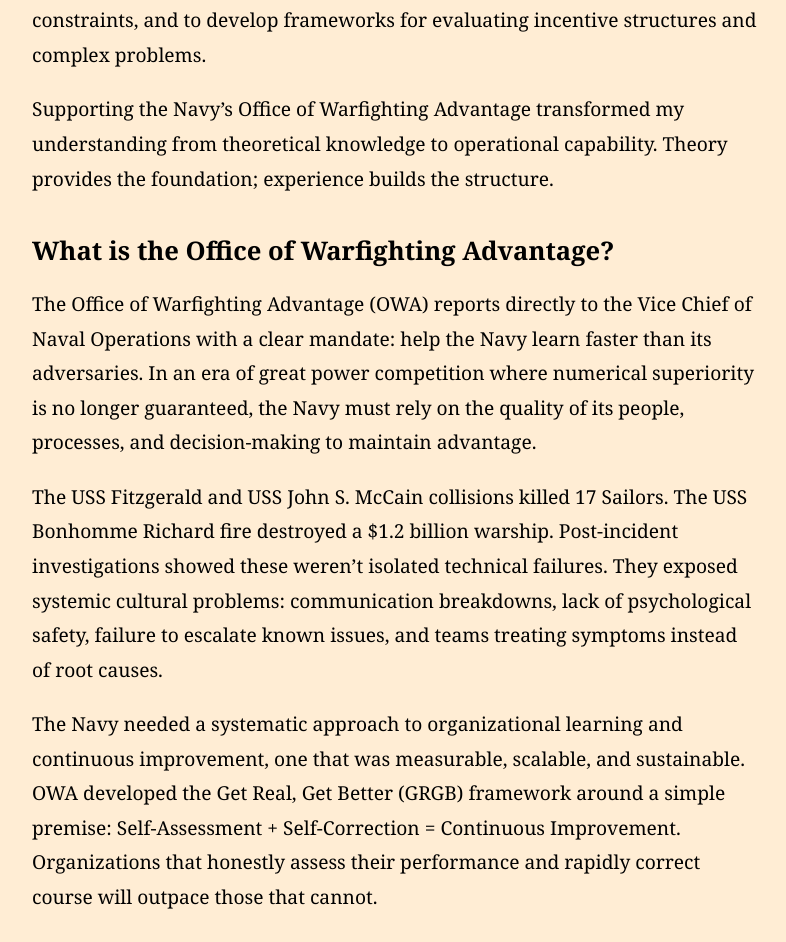
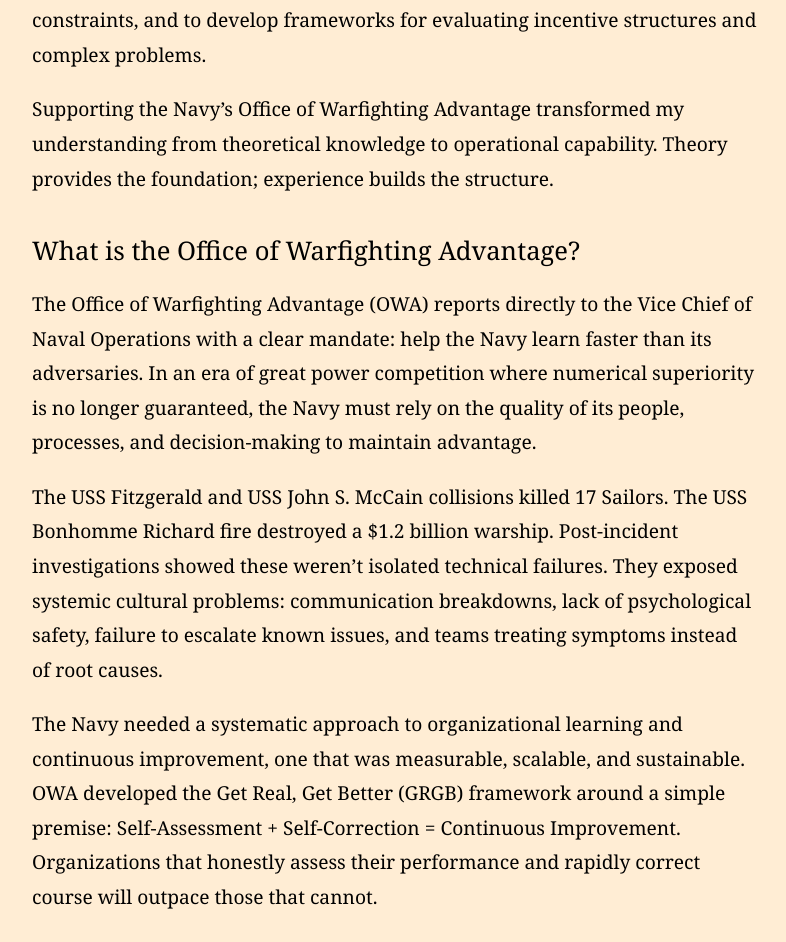
Before and after one commit to zevlo/zevlo.github.io, a Jekyll site: the page built from _posts/2025-09-22-owa.md, in a window 1280 px wide. Shown: the part 479-1421 px from the top of the page, without its empty margins (244-1030 px from the left). Built offline with Jekyll 4.4.1, drawn with Linux system fonts in a browser that asks for light colours.

Commit message:
Update 2025-09-22-owa.md

```diff
--- a/_posts/2025-09-22-owa.md
+++ b/_posts/2025-09-22-owa.md
@@ -7,7 +7,7 @@
 
 Supporting the Navy's Office of Warfighting Advantage transformed my understanding from theoretical knowledge to operational capability. Theory provides the foundation; experience builds the structure.
 
-## **What is the Office of Warfighting Advantage?**
+## What is the Office of Warfighting Advantage?
 
 The Office of Warfighting Advantage (OWA) reports directly to the Vice Chief of Naval Operations with a clear mandate: help the Navy learn faster than its adversaries. In an era of great power competition where numerical superiority is no longer guaranteed, the Navy must rely on the quality of its people, processes, and decision-making to maintain advantage.
 
@@ -15,7 +15,7 @@
 
 The Navy needed a systematic approach to organizational learning and continuous improvement, one that was measurable, scalable, and sustainable. OWA developed the Get Real, Get Better (GRGB) framework around a simple premise: Self-Assessment + Self-Correction = Continuous Improvement. Organizations that honestly assess their performance and rapidly correct course will outpace those that cannot.
 
-## **The Framework**
+## The Framework
 
 When I started working with OWA, I assumed the tools and techniques would matter most. I expected specific methodologies to be the key to solving organizational problems. Experience proved otherwise. The framework's power comes from foundational principles that guide how tools are applied, not from the tools themselves.
 
@@ -25,20 +25,20 @@
   <img src="/assets/images/" alt="Zone">
 </p>
 
-### **Mindset**
+### Mindset
 
 - **Self-Awareness:** The ability to see ourselves clearly and understand how others perceive us. While 95% of people believe they're self-aware, only 10-15% actually are.
 - **Psychological Safety:** A shared belief that team members can voice ideas, express concerns, and admit mistakes without fear of punishment.
 - **Growth Mindset:** The belief that abilities can be developed through effort. Individuals with this mindset view challenges as learning opportunities and persist through setbacks.
 - **Curiosity:** The drive to understand root causes, fueling innovation and adaptability in problem-solving.
 
-### **Skillset**
+### Skillset
 
 - **Act Transparently** means actively seeking out performance gaps and creating environments where teams can "find and embrace the red." It's easy to "broadcast the green," to focus only on what's going well. Teams that normalize discussing problems without punishment can fix issues before they become crises.
 - **Focus on What Matters Most** means using proven problem-solving methods and spending the majority of time understanding problems before jumping to solutions. Most teams treat symptoms, high-performing teams search for root causes.
 - **Build Learning Teams** requires fostering trust, respect, and clear ownership.
 
-### **Toolset**
+### Toolset
 
 Tools provide structure to abstract concepts and give teams systematic methods to work through complex problems. Tools become powerful instruments for change when applied with the proper mindset and skillset. Without this foundation, they devolve into mechanical exercises that fail to drive meaningful organizational improvement.
 
@@ -48,7 +48,7 @@
   <img src="/assets/images/rca.png" alt="RCA">
 </p>
 
-## **What I Learned**
+## What I Learned
 
 "Go See, Ask Why, Show Respect." These words from Toyota Chairman Fujio Cho were words my mentor lived by.
 
```
